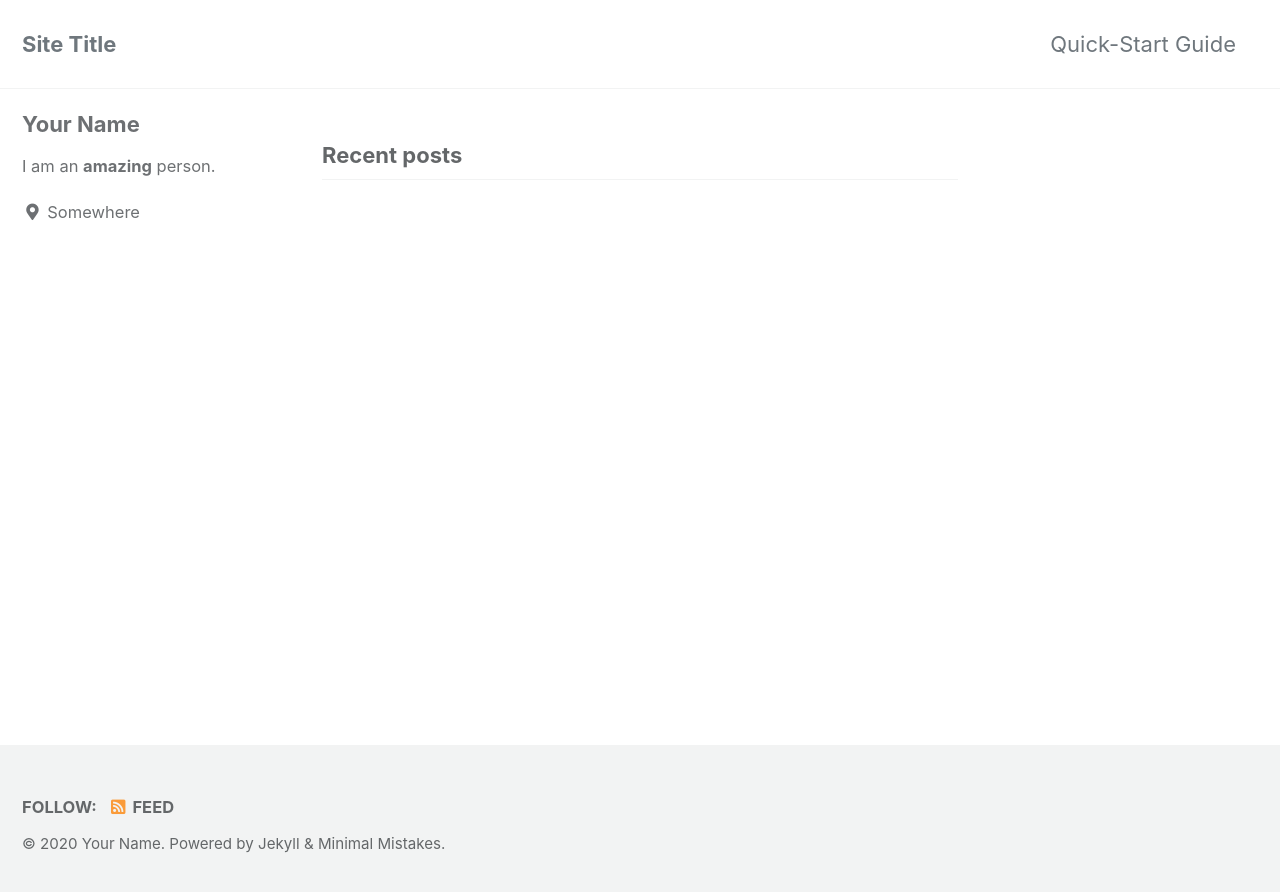
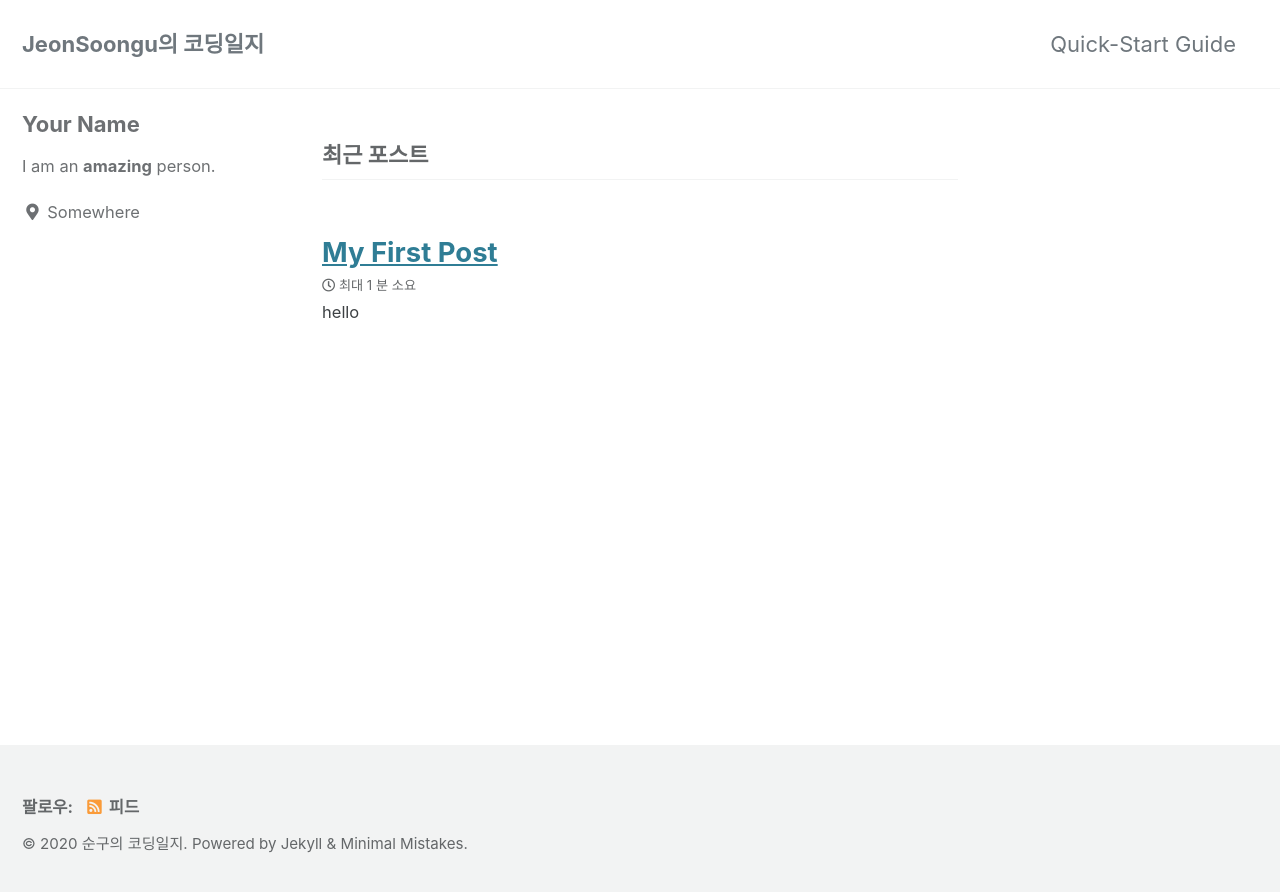
Before and after one commit to JeonSoongu/JeonSoongu.github.io, a Jekyll site: the page built from index.html, in a window 1280 px wide. Shown: the top 892 px of the page. Built offline with Jekyll 4.4.1, drawn with Linux system fonts in a browser that asks for light colours; cached includes are drawn as plain includes; the list of posts is cut into pages by our own code.

Commit message:
블로그 테스트글

```diff
--- a/_config.yml
+++ b/_config.yml
@@ -15,15 +15,15 @@
 minimal_mistakes_skin    : "default" # "air", "aqua", "contrast", "dark", "dirt", "neon", "mint", "plum", "sunrise"
 
 # Site Settings
-locale                   : "en-US"
-title                    : "Site Title"
+locale                   : "ko"
+title                    : "JeonSoongu의 코딩일지"
 title_separator          : "-"
 subtitle                 : # site tagline that appears below site title in masthead
-name                     : "Your Name"
+name                     : "순구의 코딩일지"
 description              : "An amazing website."
-url                      : # the base hostname & protocol for your site e.g. "https://mmistakes.github.io"
+url                      : "https://JeonSoongu.github.io"
 baseurl                  : # the subpath of your site, e.g. "/blog"
-repository               : # GitHub username/repo-name e.g. "mmistakes/minimal-mistakes"
+repository               : "JeonSoongu/JeonSoongu.github.io"
 teaser                   : # path of fallback teaser image, e.g. "/assets/images/500x300.png"
 logo                     : # path of logo image to display in the masthead, e.g. "/assets/images/88x88.png"
 masthead_title           : # overrides the website title displayed in the masthead, use " " for no title
--- /dev/null
+++ b/_includes/mathjax_support.html
@@ -0,0 +1,6 @@
+<script type="text/x-mathjax-config">
+    MathJax.Hub.Config({
+        tex2jax: {inlineMath: [['$', '$'], ['\\(','\\)']]}
+    });
+</script>
+<script src="https://cdn.mathjax.org/mathjax/latest/MathJax.js?config=Tex-AMS-MML_HTMLorMML"></script>
--- a/_layouts/default.html
+++ b/_layouts/default.html
@@ -12,6 +12,8 @@
   <head>
     {% include head.html %}
     {% include head/custom.html %}
+
+    {% include mathjax_support.html %}
   </head>
 
   <body class="layout--{{ page.layout | default: layout.layout }}{% if page.classes or layout.classes %}{{ page.classes | default: layout.classes | join: ' ' | prepend: ' ' }}{% endif %}">
```
Also changed, not shown: _posts/2020-12-23-hello.md (added, +21 -0 lines).
